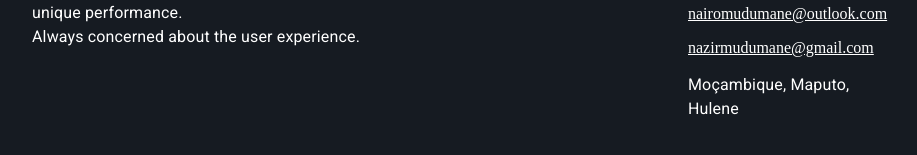
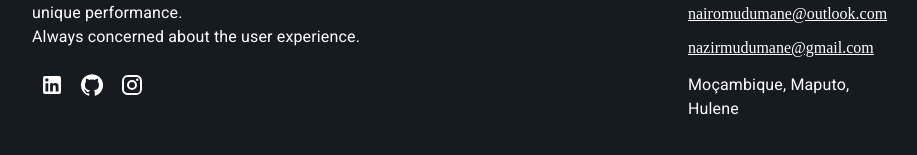
Before and after one commit to nairo-mudumane/react-portfolio-app, a React (Vite) app: page / in a window 1280 px wide. Shown: the part 209-364 px from the top of the page, without its empty margins (24-941 px from the left). Built offline with nearby package versions, Linux system fonts and the light colour scheme.

Commit message:
added social medias to footer

```diff
--- a/src/components/Footer/About.tsx
+++ b/src/components/Footer/About.tsx
@@ -1,5 +1,11 @@
 import React from "react";
-import { Typography } from "@mui/material";
+import { Box, IconButton, Typography } from "@mui/material";
+import {
+    BubbleChartOutlined,
+    GitHub,
+    Instagram,
+    LinkedIn,
+} from "@mui/icons-material";
 
 export const About = () => {
     return (
@@ -23,6 +29,38 @@ export const About = () => {
             >
                 Always concerned about the user experience.
             </Typography>
+
+            <Box className="social-media">
+                <a
+                    href="https://www.linkedin.com/in/nairo-mudumane/"
+                    target="_blank"
+                    className="link"
+                >
+                    <IconButton color="inherit">
+                        <LinkedIn color="inherit" />
+                    </IconButton>
+                </a>
+
+                <a
+                    href="https://github.com/nairo-mudumane"
+                    target="_blank"
+                    className="link"
+                >
+                    <IconButton color="inherit">
+                        <GitHub color="inherit" />
+                    </IconButton>
+                </a>
+
+                <a
+                    href="https://www.instagram.com/nairo_mudumane/"
+                    target="_blank"
+                    className="link"
+                >
+                    <IconButton color="inherit">
+                        <Instagram color="inherit" />
+                    </IconButton>
+                </a>
+            </Box>
         </React.Fragment>
     );
 };
--- a/src/components/Footer/styles.ts
+++ b/src/components/Footer/styles.ts
@@ -30,6 +30,10 @@ export const FooterStyles = styled.footer`
         margin: 0.5rem;
     }
 
+    .social-media {
+        margin-top: 1rem;
+    }
+
     .link {
         &:hover {
             color: ${GlobalColors.blue1};
```
